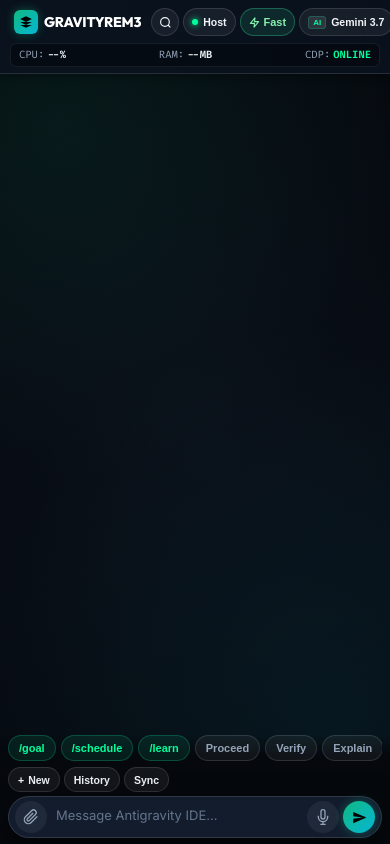
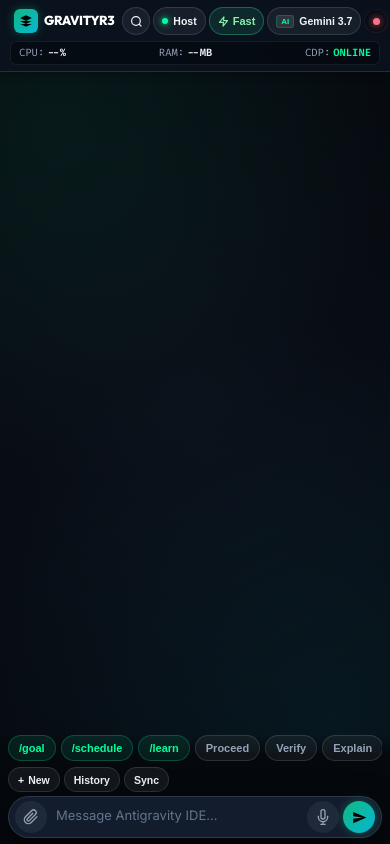
Before and after one commit to ihyatafsir/gravityrem3, a website: page public/index.html in a window 390 px wide. Drawn offline with Linux system fonts and the light colour scheme; no server answers.

Commit message:
style(header): rename brand title to GRAVITYR3 and optimize pill margins for mobile header fit

```diff
--- a/public/css/gravityrem3.css
+++ b/public/css/gravityrem3.css
@@ -154,9 +154,9 @@ html, body {
   display: flex;
   justify-content: space-between;
   align-items: center;
-  gap: 6px;
+  gap: 4px;
   width: 100%;
-  height: 32px;
+  height: 30px;
 }
 
 .brand-badge {
@@ -194,15 +194,16 @@ html, body {
 .brand-title {
   font-family: var(--font-display);
   font-weight: 800;
-  font-size: 14px;
-  letter-spacing: -0.2px;
+  font-size: 13px;
+  letter-spacing: -0.3px;
   color: var(--text-pure);
+  white-space: nowrap;
 }
 
 .header-actions {
   display: flex;
   align-items: center;
-  gap: 4px;
+  gap: 3px;
   flex-shrink: 1;
   min-width: 0;
 }
--- a/public/index.html
+++ b/public/index.html
@@ -27,7 +27,7 @@
           <div class="brand-icon">
             <svg viewBox="0 0 24 24"><path d="M12 2L2 7l10 5 10-5-10-5zM2 17l10 5 10-5M2 12l10 5 10-5"/></svg>
           </div>
-          <span class="brand-title">GRAVITYREM3</span>
+          <span class="brand-title">GRAVITYR3</span>
         </div>
 
         <div class="header-actions">
--- a/public/js/app.js
+++ b/public/js/app.js
@@ -1,5 +1,5 @@
 /**
- * GRAVITYREM3 — Minimalist Professional Client Application Logic (v3.3)
+ * GRAVITYR3 — Minimalist Professional Client Application Logic (v3.3)
  */
 
 const state = {
--- a/server.mjs
+++ b/server.mjs
@@ -722,7 +722,7 @@ wss.on('connection', async (ws) => {
 async function main() {
   await loadState();
   server.listen(PORT, '0.0.0.0', () => {
-    console.log(`🚀 GRAVITYREM3 RUNNING ON PORT ${PORT} [TARGET: ${cdpBridge.currentTarget.toUpperCase()}]`);
+    console.log(`🚀 GRAVITYR3 RUNNING ON PORT ${PORT} [TARGET: ${cdpBridge.currentTarget.toUpperCase()}]`);
     cdpBridge.connect();
   });
 }
```
